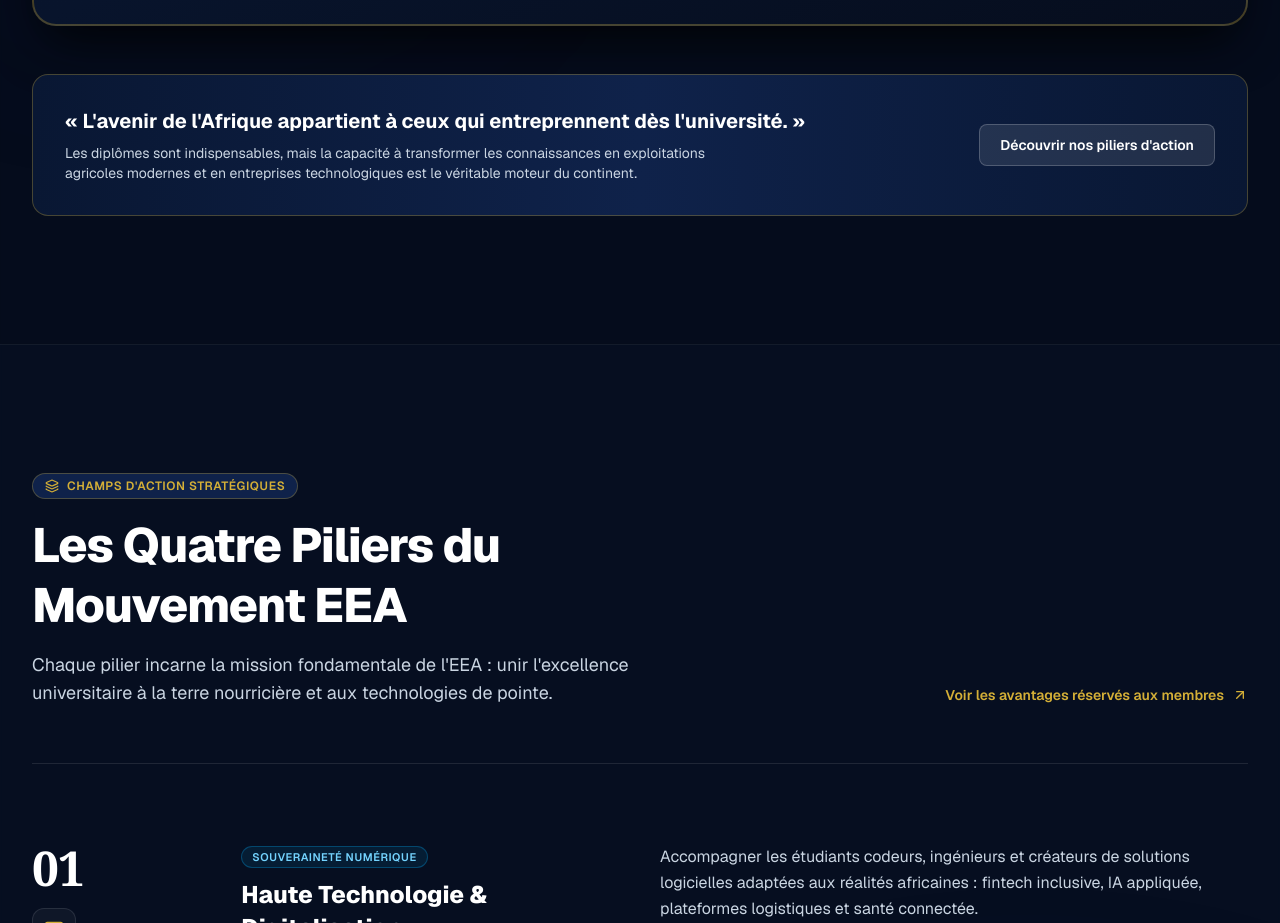
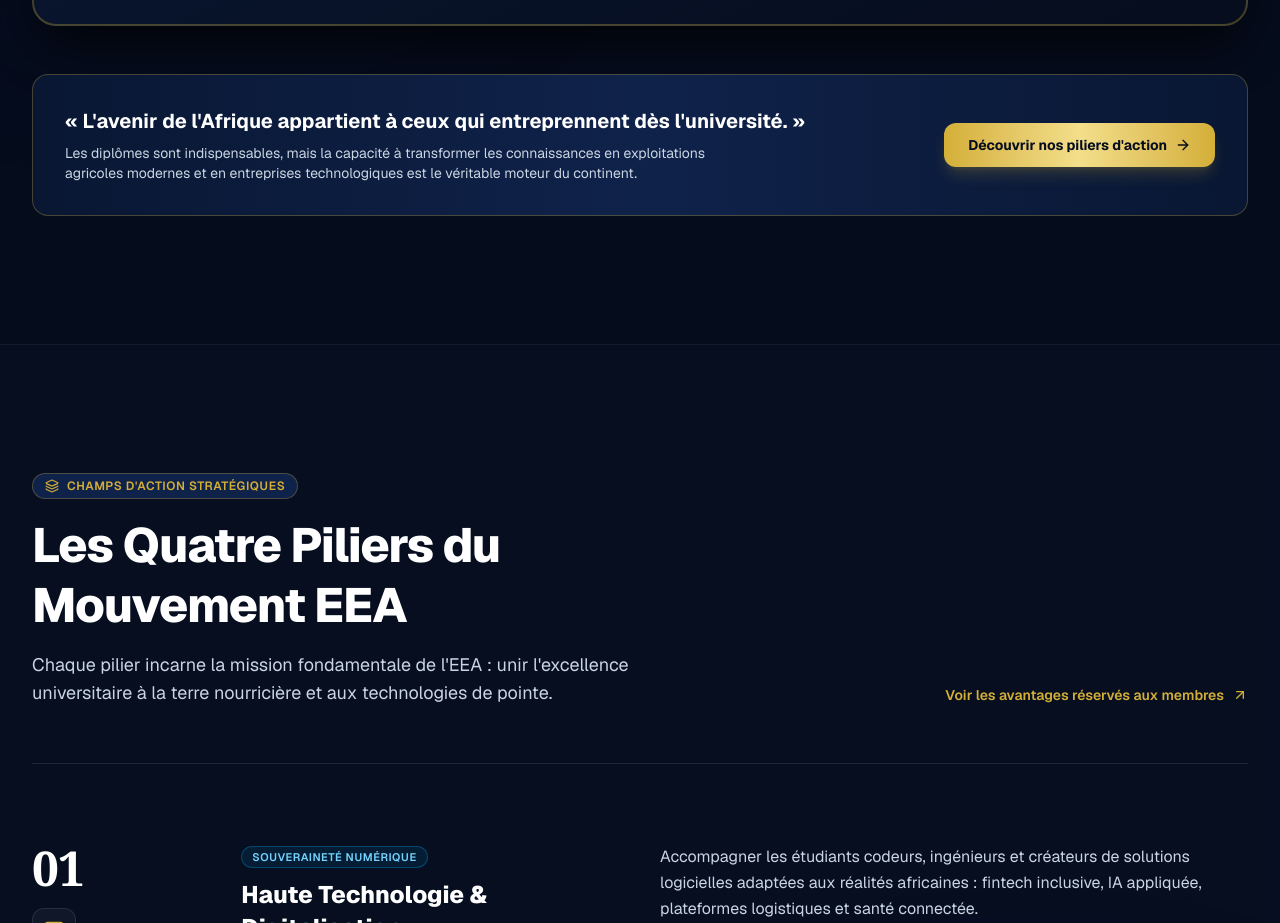
Before and after one commit to HYPNOTYZEDCHART/eea-platform, a Next.js app: page / in a window 1280 px wide. Shown: the part 2360-3283 px from the top of the page. Built offline with nearby package versions, Linux system fonts and the light colour scheme; no server answers.

Commit message:
style(ui): passer le bouton Decouvrir nos piliers d'action en or prestige

```diff
--- a/src/components/HistorySection.tsx
+++ b/src/components/HistorySection.tsx
@@ -9,6 +9,7 @@
   Users,
   Compass,
   CheckCircle2,
+  ArrowRight,
 } from "lucide-react";
 
 export default function HistorySection() {
@@ -260,9 +261,10 @@
           </div>
           <a
             href="#piliers"
-            className="shrink-0 px-5 py-2.5 rounded-lg text-sm font-semibold text-white bg-white/10 hover:bg-white/15 border border-white/20 transition-colors"
+            className="shrink-0 inline-flex items-center justify-center gap-2 px-6 py-3 rounded-xl text-sm font-bold text-[#060d1d] bg-gradient-to-r from-[#D4AF37] via-[#F3DE8A] to-[#D4AF37] hover:brightness-105 shadow-lg shadow-[#D4AF37]/20 hover:shadow-[#D4AF37]/30 transition-all duration-300 hover:-translate-y-0.5 active:translate-y-0 text-center cursor-pointer"
           >
-            Découvrir nos piliers d&apos;action
+            <span>Découvrir nos piliers d&apos;action</span>
+            <ArrowRight className="w-4 h-4 text-[#060d1d]" />
           </a>
         </div>
       </div>
```
